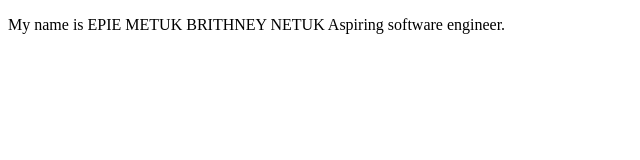
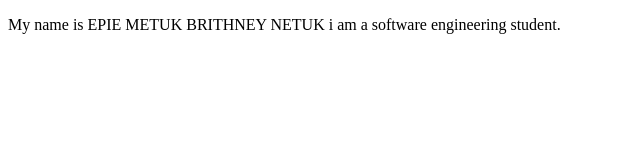
Before and after one commit to metuk-brithney/EPIE-BRITHNEY-x-DJAMEN-DJAMEN, a plain HTML site: page index.html in a window 1280 px wide. Shown: the full height of the page, 0-640 px from the left. Drawn offline with Linux system fonts and the light colour scheme.

Commit message:
changed index.html

```diff
--- a/index.html
+++ b/index.html
@@ -7,7 +7,7 @@
 </head>
 <body>
     <p> My name is EPIE METUK BRITHNEY NETUK
-        Aspiring software engineer.
+      i am a software engineering student.
     </p>
 </body>
 </html>
```
